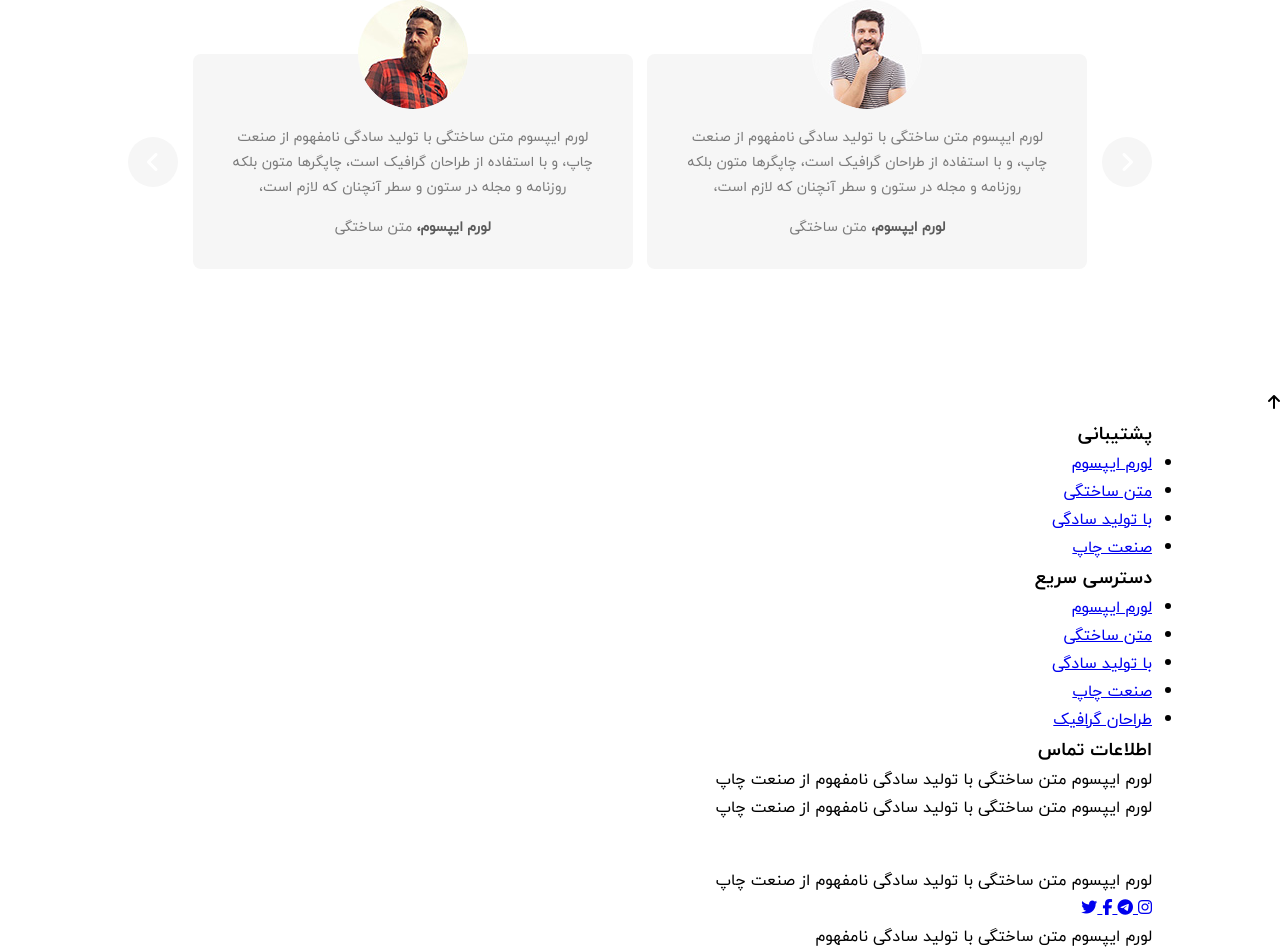
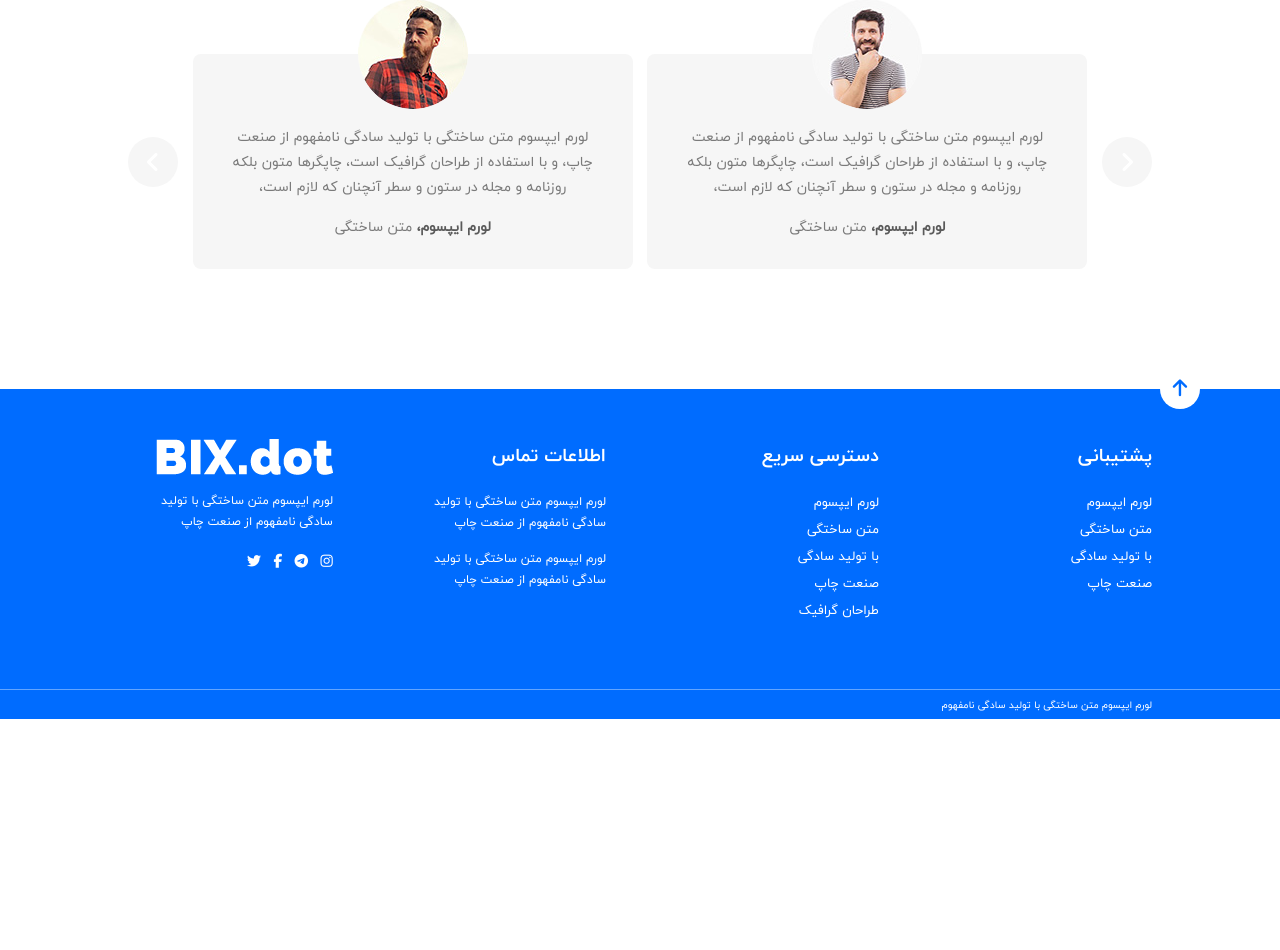
Before and after one commit to npject/ciw-projects, a PHP site: page / in a window 1280 px wide. Shown: the part 3821-4771 px from the top of the page. After the commit the page ends 4540 px from the top, so only its background shows below. Run offline with PHP 8.4, Linux system fonts and the light colour scheme.

Commit message:
style (project-html): add footer section styles (columns, icons, spacing)

```diff
--- a/project-html/assets/css/style.css
+++ b/project-html/assets/css/style.css
@@ -414,6 +414,83 @@ header{
 #slider .main-slider i:active{
     background-color: var(--color-blue);
 }
+/* ====================== FOOTER ====================== */
+footer{
+    float: right;
+    width: 100%;
+    height: 300px;
+    background-color: var(--color-blue);
+    position: relative;
+}
+footer .fa-arrow-up{
+    width: 40px;
+    height: 40px;
+    border-radius: 100%;
+    background-color: #fff;
+    color: var(--color-blue);
+    display: flex;
+    justify-content: center;
+    align-items: center;
+    font-size: 1.2rem;
+    position: absolute;
+    top: -20px;
+    right: 80px;
+}
+footer ul li{
+    list-style: none;
+    font-size: 13px;
+    margin-bottom: 5px;
+}
+footer a{
+    text-decoration: none;
+    color: #fff;
+}
+footer .main-footer{
+    width: 100%;
+    height: 300px;
+    display: flex;
+    justify-content: space-between;
+    align-items: center;
+}
+footer .main-footer .item-footer{
+    width: 20%;
+    height: 200px;
+    display: flex;
+    flex-direction: column;
+    justify-content: flex-start;
+}
+footer h3{
+    color: #fff;
+    margin-bottom: 20px;
+}
+footer .main-footer p{
+    color: #fff;
+    font-size: 12px;
+    margin-bottom: 15px;
+}
+footer .item-footer img{
+    width: 177px;
+    height: 36px;
+    margin-bottom: 15px;
+}
+footer .icon-footer a{
+    margin-left: 8px;
+    font-size: 14px;
+}
+footer .bottom-footer{
+    float: right;
+    width: 100%;
+    height: 30px;
+    background-color: var(--color-blue);
+    border-top: 1px solid #ffffff63;
+    display: flex;
+    align-items: center;
+}
+footer .bottom-footer p{
+    color: #fff;
+    font-size: 10px;
+    font-weight: 100;
+}
 
 
 
```
